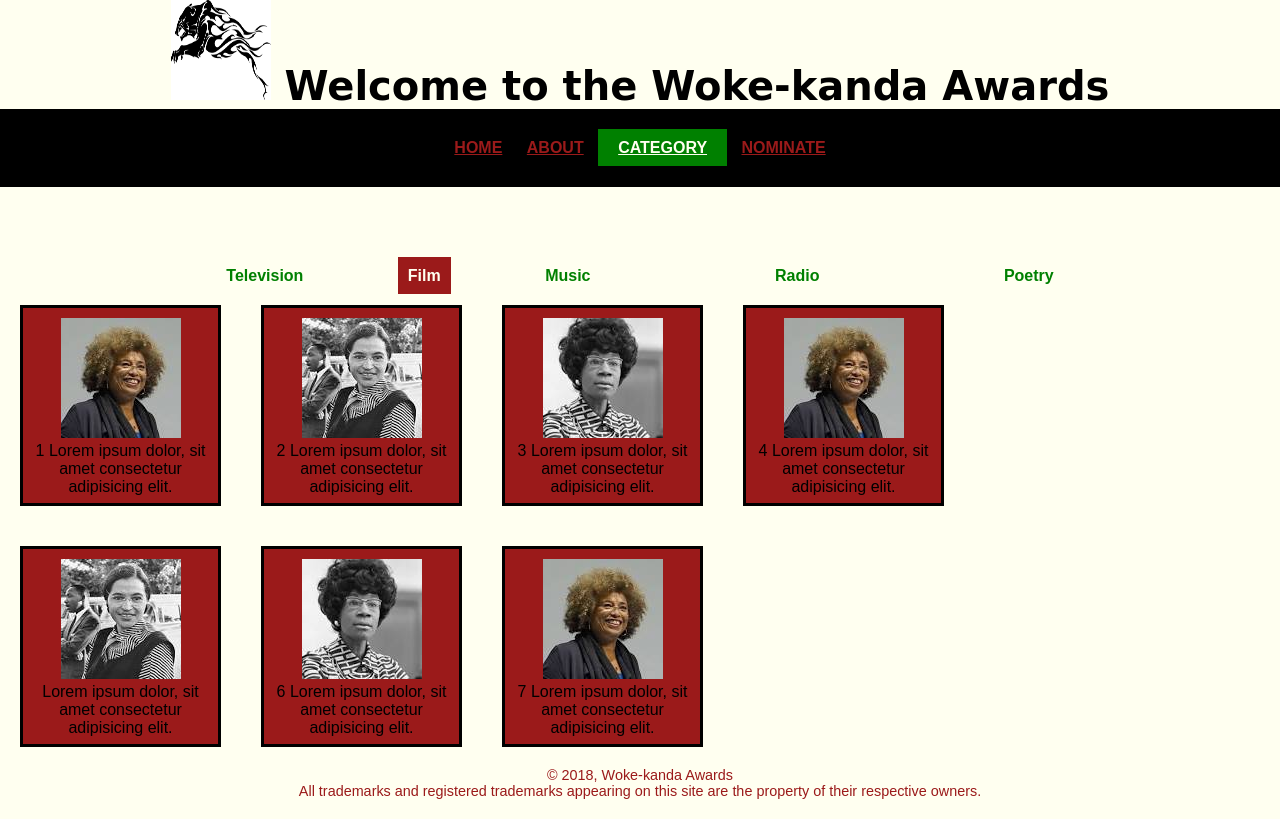
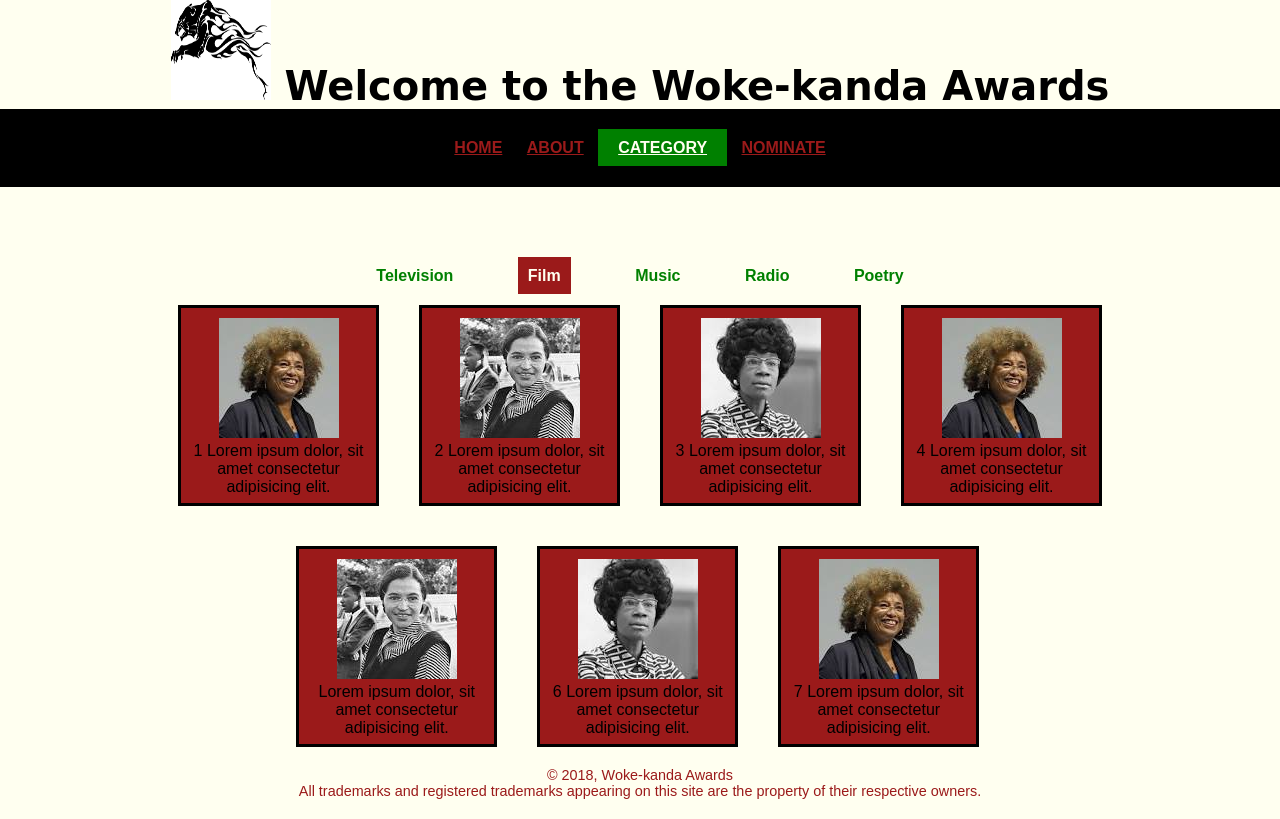
Before and after one commit to kward1025/Onward-Tech, a PHP site: page /Wokekanda-Category.html in a window 1280 px wide. Run offline with PHP 8.4, Linux system fonts and the light colour scheme.

Commit message:
changes to css

```diff
--- a/Wokekanda.css
+++ b/Wokekanda.css
@@ -67,14 +67,15 @@ h2{
 
 #Nav_Category li{
     display: inline;
-    padding:90px;
+    margin:30px;
     color: green;
     border-bottom: none;
     font-weight: bold;
 }
 #Nav_Category ul li.selected{
     background-color: rgb(155, 26, 26);
-    padding: 10px;
+    margin: 30px;
+    padding:10px;
     color: ivory;
 }
 
@@ -285,6 +286,6 @@ input[type=number] {
 }
 
 
-#tableContainer_Categroy{
-    display:inline;
+#tableContainer_Category{
+    text-align: center;
 }
```
